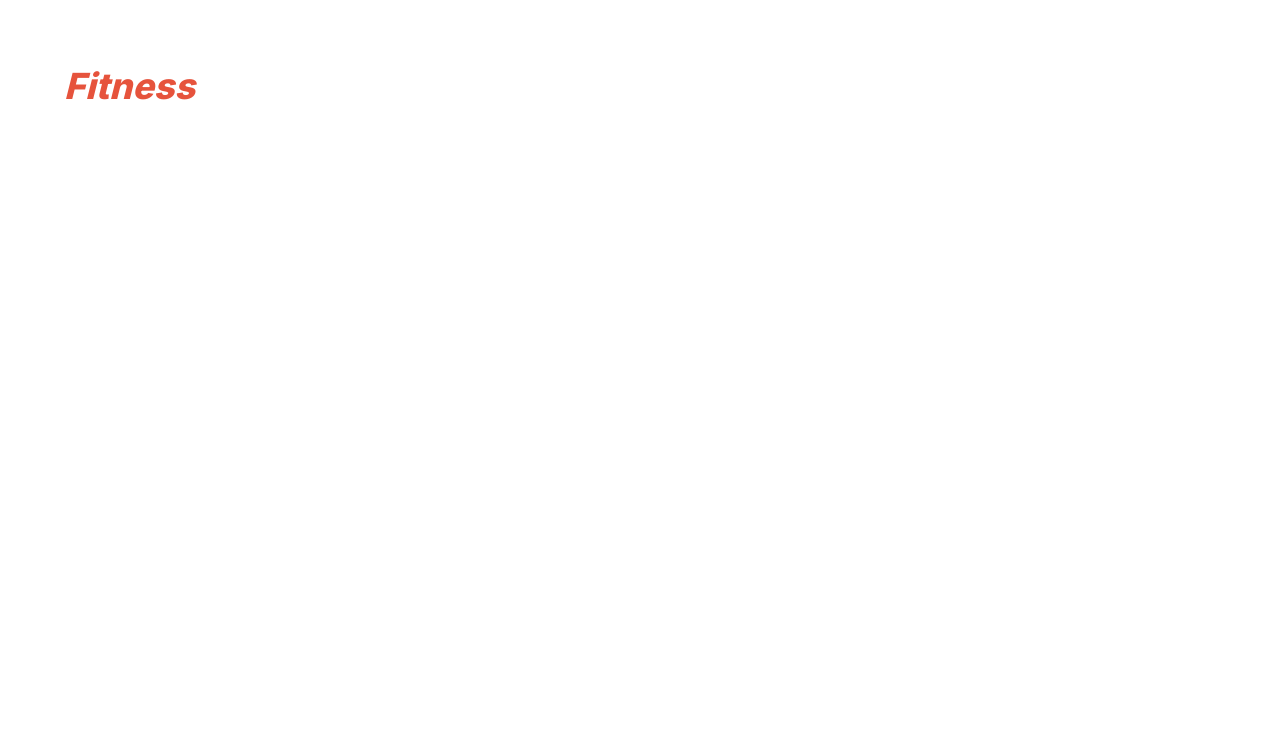
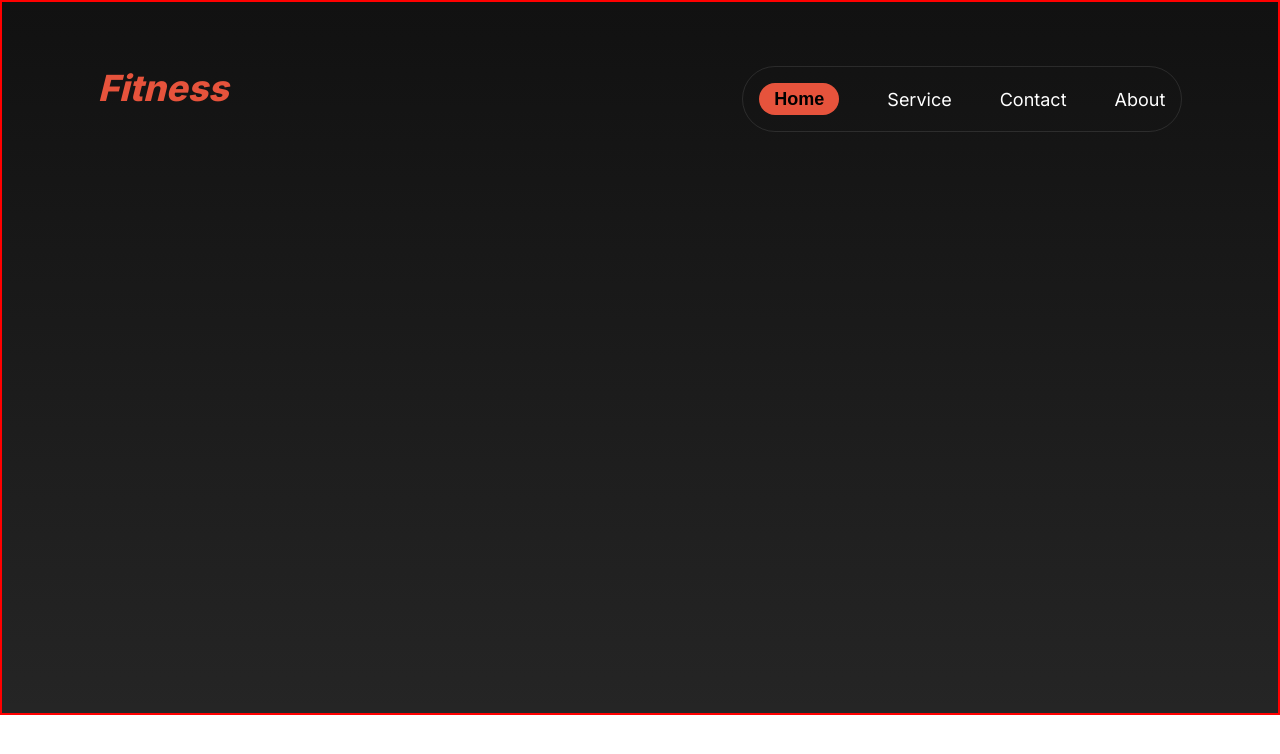
Before and after one commit to Muhammad-Piyas/assignment-two, a plain HTML site: page index.html in a window 1280 px wide. Drawn offline with Linux system fonts and the light colour scheme; a web font is replaced by a local one.

Commit message:
Nav Bar Computer and Mobile Version Complete

```diff
--- a/index.html
+++ b/index.html
@@ -15,9 +15,16 @@
         <h3><i>Fitness</i></h3>
       </div>
       <div class="nav-info">
+        <button class="nav-btn">Home</button>
+        <p>Service</p>
+        <p>Contact</p>
+        <p>About</p>
+      </div>
+      <span id="hamburger-menu"><i class="fa-solid fa-bars"></i></span>
+    </nav>
+    <section class="banner-container">
 
-      </div>
-    </nav>
+    </section>
   </header>
   <main></main>
   <footer></footer>
--- a/style/responsive.css
+++ b/style/responsive.css
@@ -0,0 +1,16 @@
+@media screen and (max-width: 576px) {
+  .nav-info{
+    display: none;
+  }
+  .nav-container{
+    display: flex;
+    justify-content: space-between;
+    align-items: center;
+    margin: 3rem auto;
+  }
+
+  #hamburger-menu{
+    display: block;
+    color: white;
+  }
+}
--- a/style/style.css
+++ b/style/style.css
@@ -14,26 +14,58 @@ body{
   box-sizing: border-box;
 }
 .container{
-  max-width: 90%;
+  max-width: 85%;
   margin: 4rem auto;
 }
 
 /* ==== Banner Style Start ==== */
-/* .header-container{
+.header-container{
   width: 100%;
   height: 715px;
   background: linear-gradient(180.00deg, rgb(17, 17, 17),rgba(119, 119, 119, 0) 100%);
   background-color: rgba(0, 0, 0, 0.856);
   border: 2px solid red;
-} */
+}
 
 /* ==== Nav Container Style Start ====  */
  .nav-container h3{
   color: rgb(230, 83, 60);
   font-size: 2.25rem;
   font-weight: 800;
+ }
 
+ .nav-container{
+  display: flex;
+  justify-content: space-between;
  }
+
+ .nav-info{
+  display: flex;
+  align-items: center;
+  gap: 3rem;
+  padding: 1rem;
+  color: white;
+  font-weight: 400;
+  font-size: 1.125rem;
+  box-sizing: border-box;
+  border: 1px solid rgba(255, 255, 255, 0.1);
+  border-radius: 39px;
+
+}
+
+ #hamburger-menu{
+  display: none;
+}
+
+.nav-btn{
+  font-weight: 600;
+  font-size: 1.125rem;
+  width: 5rem;
+  height: 2rem;
+  border: none;
+  border-radius: 2.875rem;
+  background: rgb(230, 83, 60);
+}
 
 /* ==== Nav Container Style End ====  */
 
```
